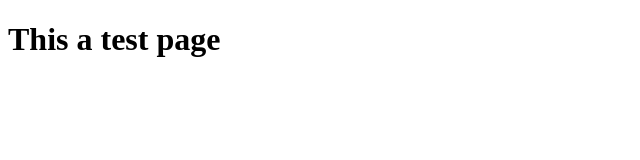
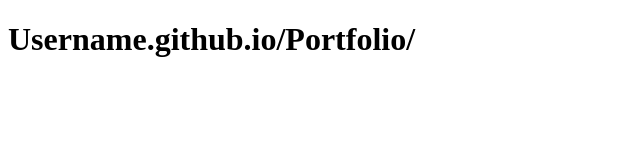
Before and after one commit to Jared365-bit/Portfolio, a plain HTML site: page index.html in a window 1280 px wide. Shown: the whole page, without its empty margins (0-640 px from the left). Drawn offline with Linux system fonts and the light colour scheme.

Commit message:
Username

```diff
--- a/index.html
+++ b/index.html
@@ -6,6 +6,6 @@
     <title>Portfolio-Jared</title>
 </head>
 <body>
-    <h1>This a test page</h1>
+    <h1>Username.github.io/Portfolio/</h1>
 </body>
 </html>
```
